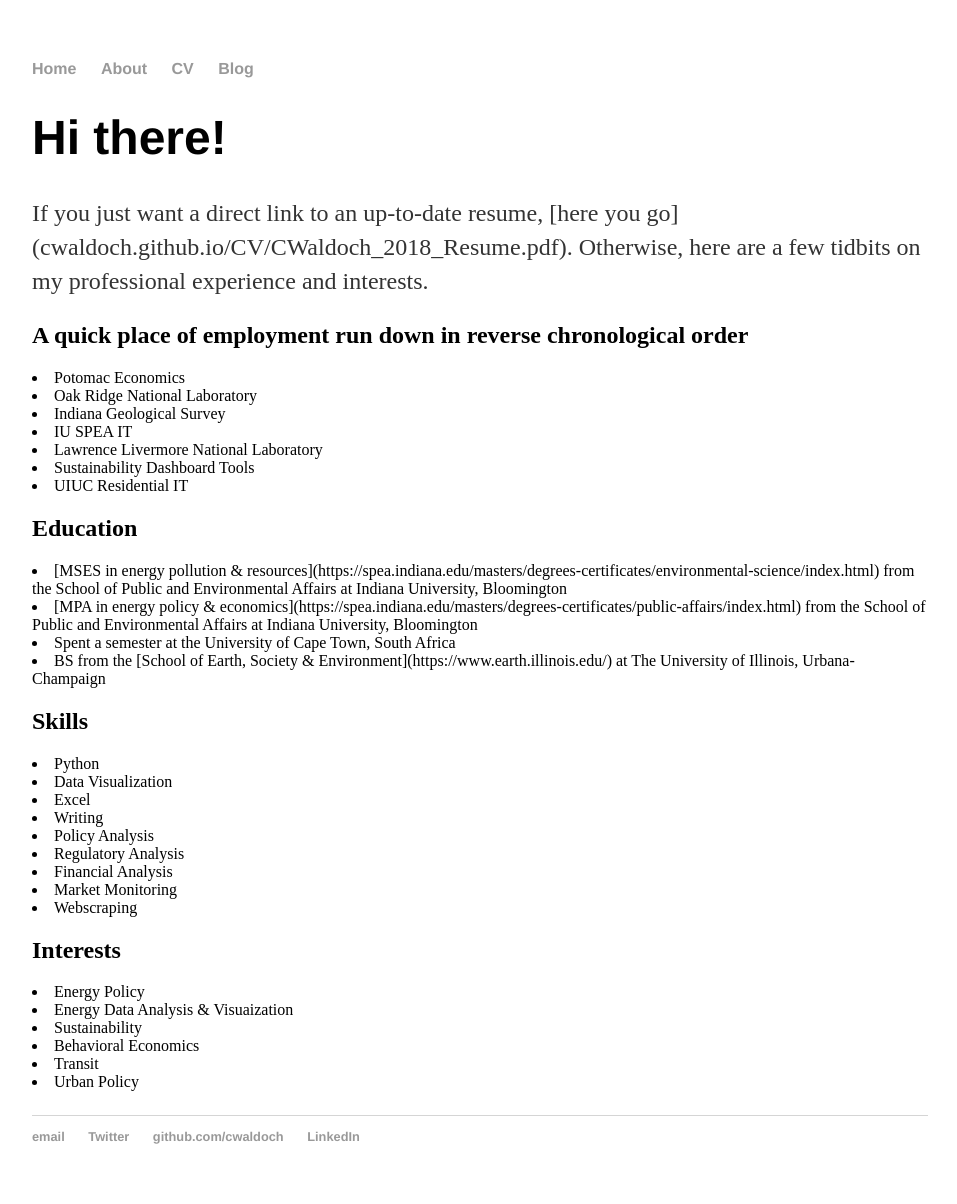
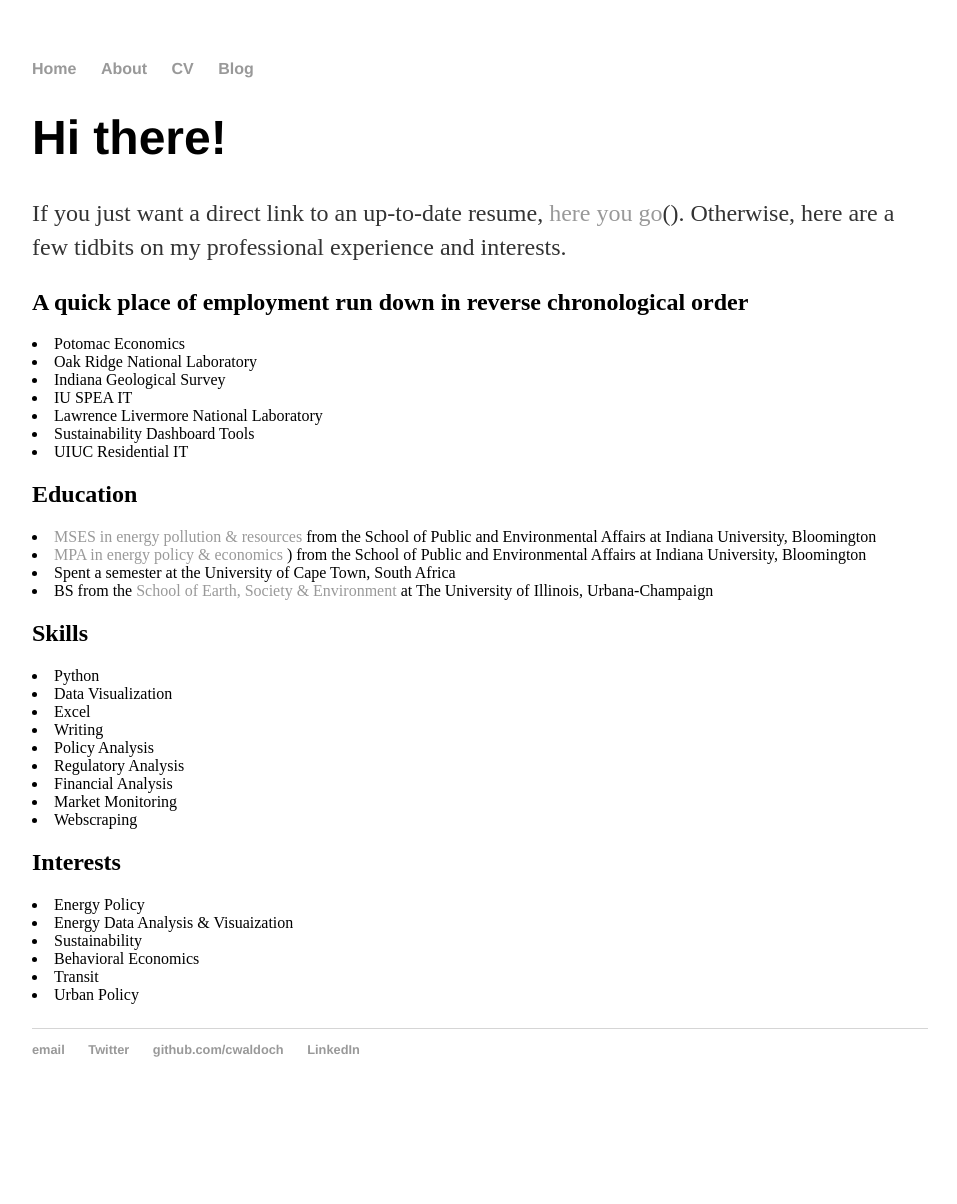
Before and after one commit to cwaldoch/cwaldoch.github.io, a Jekyll site: the page built from CV/index.html, in a window 1280 px wide. Shown: the whole page, without its empty margins (160-1117 px from the left). Built offline with Jekyll 4.4.1, drawn with Linux system fonts in a browser that asks for light colours; after the commit the page ends 1117 px from its top, so only the background shows below that; part of the change alters nothing that is shown.

Commit message:
Update index.html

```diff
--- a/CV/index.html
+++ b/CV/index.html
@@ -4,7 +4,7 @@ title: Connor Waldoch, Itinerant Blogger
 ---
 <div class="blurb">
 	<h1>Hi there!</h1>
-	<p>If you just want a direct link to an up-to-date resume, [here you go](cwaldoch.github.io/CV/CWaldoch_2018_Resume.pdf). Otherwise, here
+	<p>If you just want a direct link to an up-to-date resume, <a href="cwaldoch.github.io/CV/CWaldoch_2018_Resume.pdf">here you go</a>(). Otherwise, here
   are a few tidbits on my professional experience and interests.
 
 	<h2> A quick place of employment run down in reverse chronological order</h2>
@@ -17,10 +17,10 @@ title: Connor Waldoch, Itinerant Blogger
 		<li> UIUC Residential IT</li>
 
 	<h2> Education</h2>
-		<li> [MSES in energy pollution & resources](https://spea.indiana.edu/masters/degrees-certificates/environmental-science/index.html) from the School of Public and Environmental Affairs at Indiana University, Bloomington</li>
-		<li> [MPA in energy policy & economics](https://spea.indiana.edu/masters/degrees-certificates/public-affairs/index.html) from the School of Public and Environmental Affairs at Indiana University, Bloomington</li>
+		<li> <a href="https://spea.indiana.edu/masters/degrees-certificates/environmental-science/index.html">MSES in energy pollution & resources</a> from the School of Public and Environmental Affairs at Indiana University, Bloomington</li>
+		<li> <a href="https://spea.indiana.edu/masters/degrees-certificates/public-affairs/index.html">MPA in energy policy & economics </a>) from the School of Public and Environmental Affairs at Indiana University, Bloomington</li>
 		<li> Spent a semester at the University of Cape Town, South Africa</li>
-		<li> BS from the [School of Earth, Society & Environment](https://www.earth.illinois.edu/) at The University of Illinois, Urbana-Champaign</li>
+		<li> BS from the <a href="https://www.earth.illinois.edu/">School of Earth, Society & Environment</a> at The University of Illinois, Urbana-Champaign</li>
 
 	<h2> Skills</h2>
 		<li> Python</li>
```
